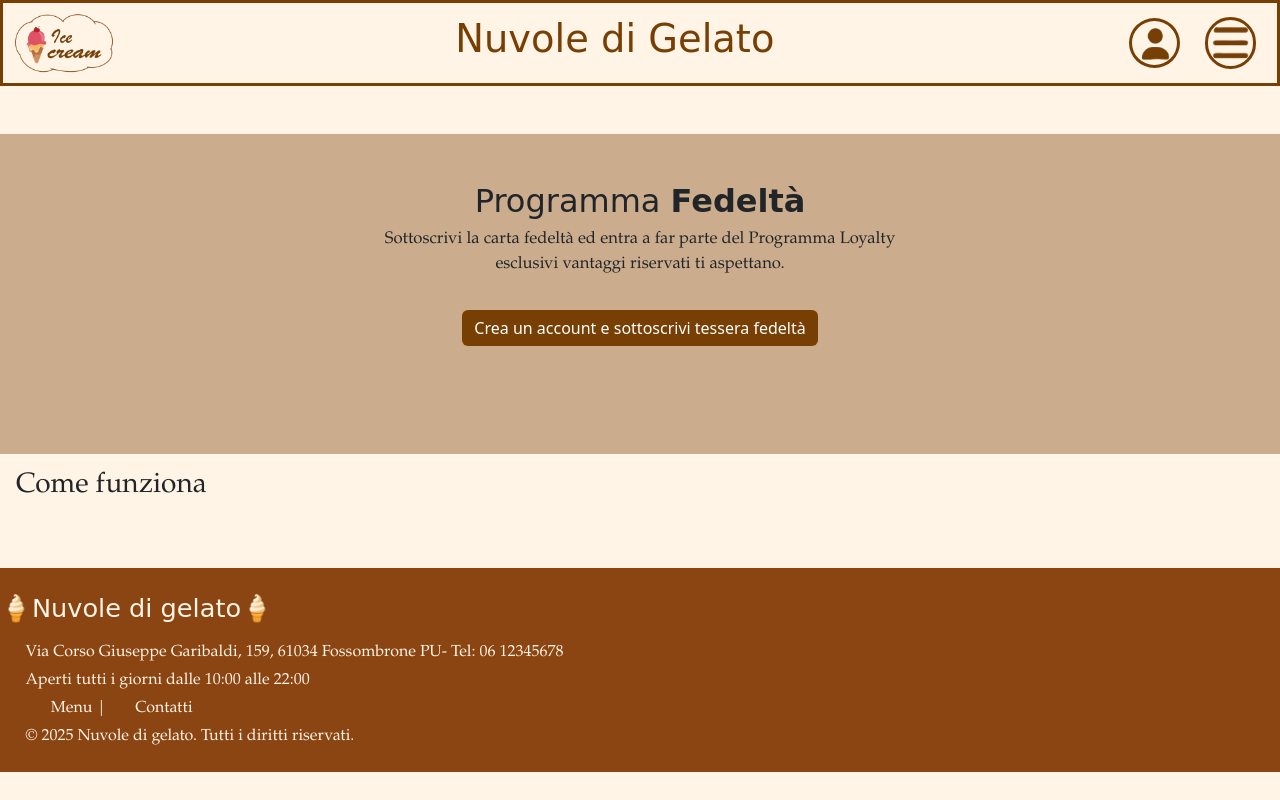
After one commit to BennyBarone/WebProgetto, a PHP site: page /tessera.php in a window 1280 px wide. The commit adds this page. Run offline with PHP 8.4, Linux system fonts and the light colour scheme.

Commit message:
pagina tessera

```diff
--- a/progetto/css/style.css
+++ b/progetto/css/style.css
@@ -1,6 +1,6 @@
 body {
-    background-color:rgb(255, 244, 229) ;
-   /*background-color: red;*/
+   background-color:rgb(255, 244, 229) ;
+   /* background-color: red;*/
    border-bottom: 0;
    /*uffa*/
 }
@@ -174,7 +174,7 @@ section div img {
     margin: 10px auto;
 }
 
-#scopri, #acquista, #acquistaprod, #invia{
+#scopri, #acquista, #acquistaprod, #invia, #tesserafed {
     border:#783f04;
     background-color: #783f04;
     transition: all 0.3s ease;
@@ -185,7 +185,7 @@ section div img {
 
 
 }
-#scopri:hover,#acquista:hover, #acquistaprod:hover, #invia:hover{
+#scopri:hover,#acquista:hover, #acquistaprod:hover, #invia:hover, #tesserafed:hover{
     background-color: rgba(165, 42, 42, 0.1);
     color: darkbrown;
 }
@@ -201,6 +201,7 @@ h5{
     height: 4.5vw;
     margin:auto;
 }
+
 
 .link-black{
     color: black;
--- a/progetto/template/base.php
+++ b/progetto/template/base.php
@@ -26,7 +26,7 @@
             <button class="close-button" id="closeBtn">&times;</button>
             <ul class="text-center">
                 <li><a href="index.php">Home</a></li>
-                <li><a href="#">Cartà fedeltà</a></li>
+                <li><a href="tessera.php">Cartà fedeltà</a></li>
                 <li><a href="prodotti.php">I nostri prodotti</a></li>
                 <li><a href="contatti.php">Contatti</a></li>
                 <li><a href="#">Cosa dicono di noi</a></li>
--- a/progetto/template/home.php
+++ b/progetto/template/home.php
@@ -61,7 +61,7 @@
 <article>
     <h2 class="mb-3"> La nostra essenza</h2>
     <div class="container-fluid ">
-        <div class="rowq">
+        <div class="row">
             <!-- Colonna 1 -->
             <div class="col-md-6">
                 <div class="image-container d-flex mb-3">
--- /dev/null
+++ b/progetto/template/vedi_tessera.php
@@ -0,0 +1,14 @@
+<section class="mt-5 text-center  justify-content-center" style="background-color: #cbad8d; min-height: 40vh;">
+
+        <h2 class="pt-5">Programma <strong>Fedelt&agrave</strong></h2>
+        <p class="mb-0">Sottoscrivi la carta fedelt&agrave ed entra a far parte del Programma Loyalty</p>
+        <p class="pb-3">esclusivi vantaggi riservati ti aspettano.</p>
+
+        <button type="submit" class="btn btn-primary mb-5" id="tesserafed">Crea un account e sottoscrivi tessera fedelt&agrave</button>
+
+</section>
+<article>
+    <h3 class="mt-3 ms-3" style="font-family: 'Garamond', serif;">Come funziona<h3>
+
+
+</article>
--- /dev/null
+++ b/progetto/tessera.php
@@ -0,0 +1,8 @@
+<?php
+require_once 'bootstrap.php';
+
+$templateParams["titolo"] = "Nuvole di gelato - Tessera fedeltà";
+$templateParams["nome"]="vedi_tessera.php";
+
+require 'template/base.php';
+?>
```
